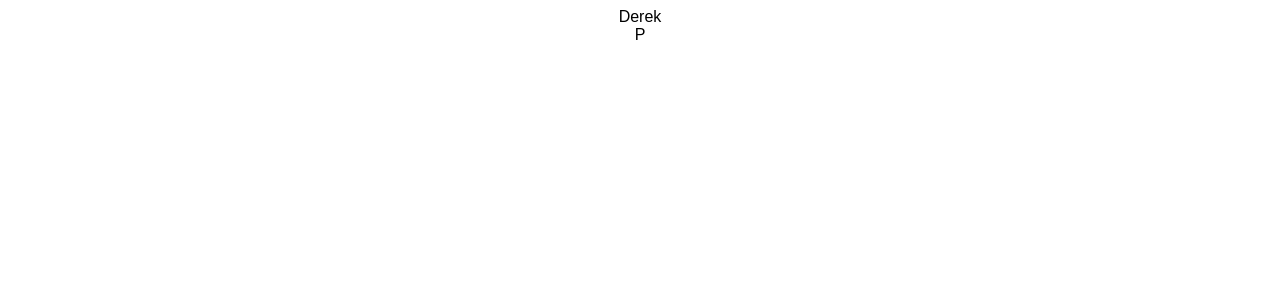
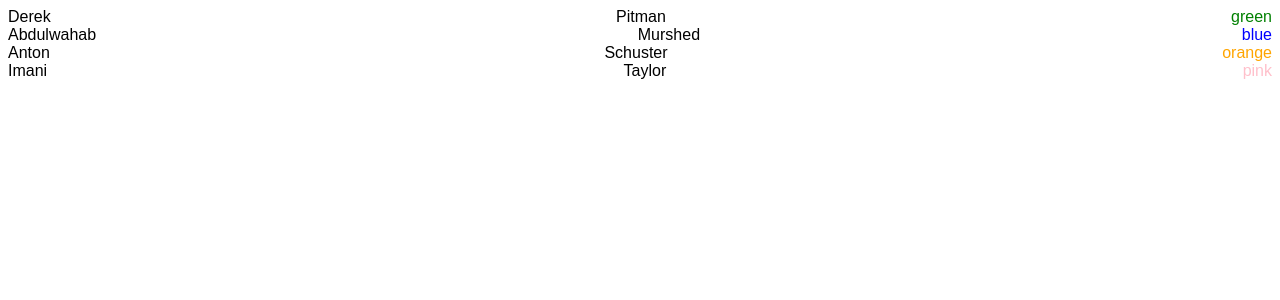
Before and after one commit to derek-j-pitman/class-roster, a React (Create React App) app: page / in a window 1280 px wide. Shown: the top 300 px of the page. Built offline with nearby package versions, Linux system fonts and the light colour scheme.

Commit message:
Add some basic roster data

```diff
--- a/src/App.js
+++ b/src/App.js
@@ -1,12 +1,25 @@
 import "./styles.css";
 
-export default function App() {
+let roster_info = [
+  ["Derek", "Pitman", "green"],
+  ["Abdulwahab", "Murshed", "blue"],
+  ["Anton", "Schuster", "orange"],
+  ["Imani", "Taylor", "pink"]
+];
+
+function RosterRow(firstName, lastName, favoriteColor) {
   return (
-    <div className="App">
-      <div class="row">
-        <div>Derek</div>
-        <div>P</div>
-      </div>
+    <div className="row">
+      <span>{firstName}</span>
+      <span>{lastName}</span>
+      <span style={{ color: favoriteColor }}>{favoriteColor}</span>
     </div>
   );
 }
+export default function App() {
+  let rosterElements = [];
+  for (let person of roster_info) {
+    rosterElements.push(RosterRow(person[0], person[1], person[2]));
+  }
+  return <div className="App">{rosterElements}</div>;
+}
--- a/src/styles.css
+++ b/src/styles.css
@@ -2,3 +2,8 @@
   font-family: sans-serif;
   text-align: center;
 }
+
+.row {
+  display: flex;
+  justify-content: space-between;
+}
```
